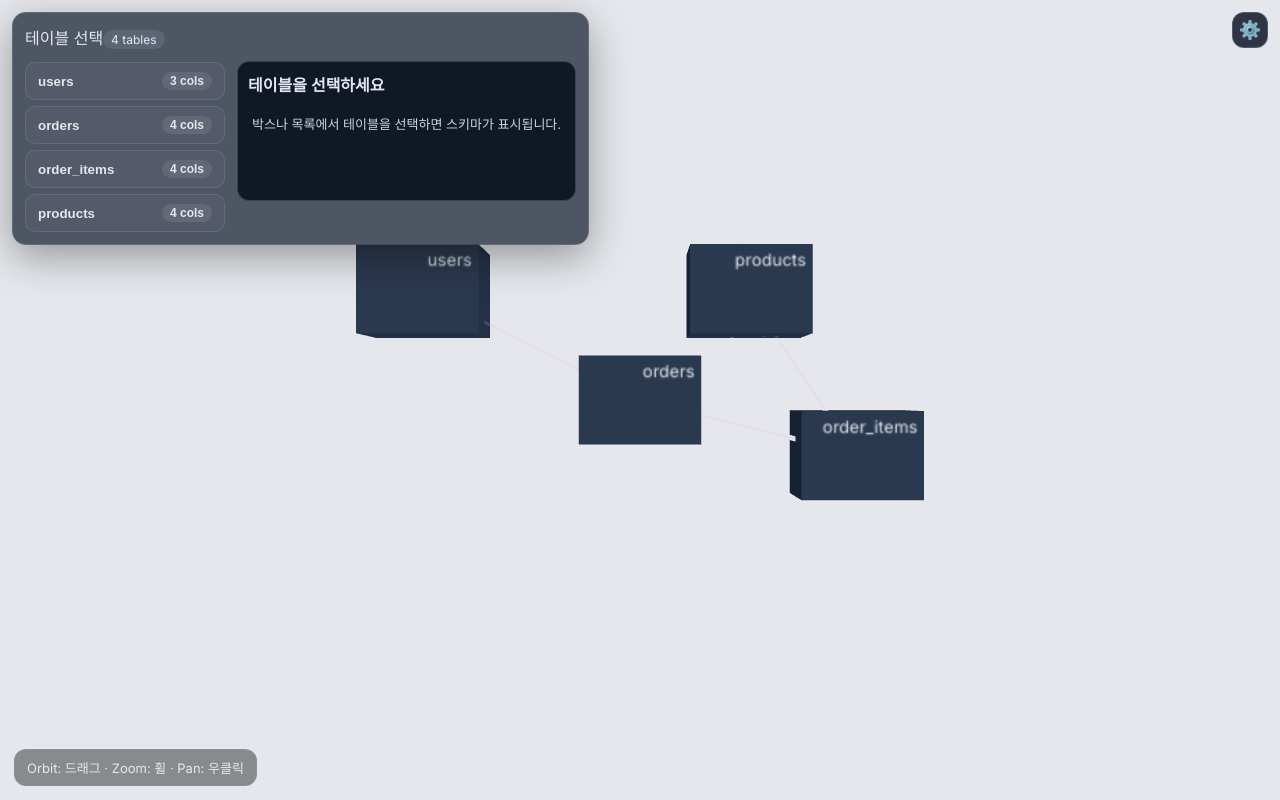
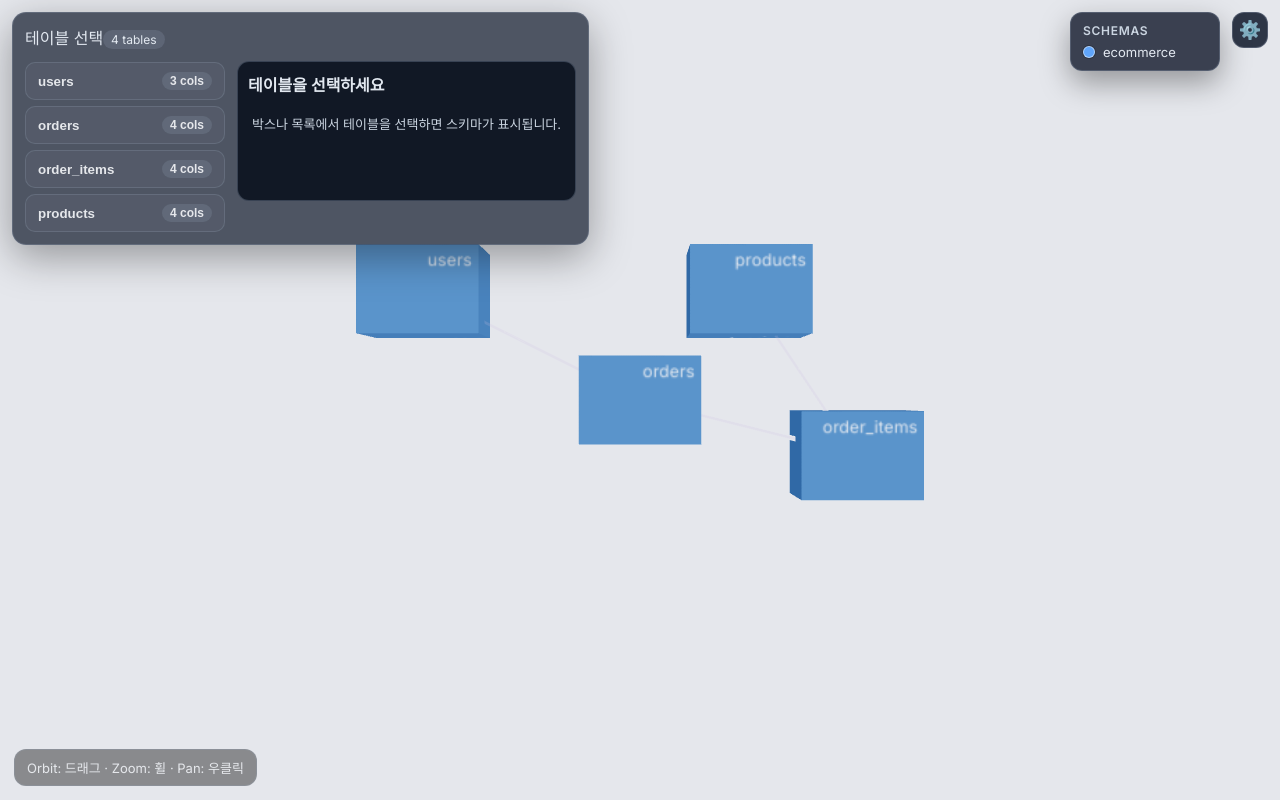
Before and after one commit to sqhtjs0104/visualdb, a React (Vite) app: page / in a window 1280 px wide. Built offline with nearby package versions, Linux system fonts and the light colour scheme.

Commit message:
Add schema color mapping and legend

```diff
--- a/src/components/Scene3D.tsx
+++ b/src/components/Scene3D.tsx
@@ -2,6 +2,72 @@ import React, { useCallback, useEffect, useMemo, useState } from 'react';
 import { Canvas, ThreeEvent } from '@react-three/fiber';
 import { Html, Line, OrbitControls } from '@react-three/drei';
 import { Relation, SchemaGraph, Table } from '../types';
+
+type SchemaColor = {
+  fill: string;
+  emissive: string;
+  activeFill: string;
+  activeEmissive: string;
+};
+
+const SCHEMA_COLOR_PALETTE = [
+  '#60a5fa',
+  '#34d399',
+  '#f59e0b',
+  '#a855f7',
+  '#f97316',
+  '#22d3ee',
+  '#f472b6',
+  '#38bdf8',
+  '#c084fc',
+  '#e879f9',
+];
+
+const DEFAULT_SCHEMA_COLOR: SchemaColor = {
+  fill: '#475569',
+  emissive: '#1f2937',
+  activeFill: '#4f46e5',
+  activeEmissive: '#4338ca',
+};
+
+function clamp(value: number, min: number, max: number) {
+  return Math.min(Math.max(value, min), max);
+}
+
+function adjustColor(hex: string, amount: number) {
+  const normalized = hex.replace('#', '');
+  const num = parseInt(normalized, 16);
+
+  const r = (num >> 16) & 255;
+  const g = (num >> 8) & 255;
+  const b = num & 255;
+
+  const transform = (channel: number) => {
+    if (amount >= 0) {
+      return clamp(Math.round(channel + (255 - channel) * amount), 0, 255);
+    }
+    return clamp(Math.round(channel * (1 + amount)), 0, 255);
+  };
+
+  const toHex = (channel: number) => channel.toString(16).padStart(2, '0');
+
+  return `#${toHex(transform(r))}${toHex(transform(g))}${toHex(transform(b))}`;
+}
+
+function buildSchemaColorMap(tables: Table[]): Record<string, SchemaColor> {
+  const schemas = Array.from(new Set(tables.map((table) => table.schema))).sort();
+
+  return schemas.reduce((acc, schema, index) => {
+    const baseColor = SCHEMA_COLOR_PALETTE[index % SCHEMA_COLOR_PALETTE.length];
+    acc[schema] = {
+      fill: baseColor,
+      emissive: adjustColor(baseColor, -0.45),
+      activeFill: adjustColor(baseColor, 0.18),
+      activeEmissive: adjustColor(baseColor, -0.1),
+    };
+    return acc;
+  }, {} as Record<string, SchemaColor>);
+}
 
 type TableInstance = {
   table: Table;
@@ -48,7 +114,13 @@ function useTableInstances(graph: SchemaGraph): TableInstance[] {
   }, [graph]);
 }
 
-function TableBox({ table, position, isActive, onSelect }: TableInstance & { isActive: boolean; onSelect: () => void }) {
+function TableBox({
+  table,
+  position,
+  isActive,
+  onSelect,
+  colors,
+}: TableInstance & { isActive: boolean; onSelect: () => void; colors: SchemaColor }) {
   const handlePointerOver = useCallback(() => {
     document.body.style.cursor = 'pointer';
   }, []);
@@ -82,7 +154,12 @@ function TableBox({ table, position, isActive, onSelect }: TableInstance & { isA
         }}
       >
         <boxGeometry args={[BOX_DIMENSIONS.width, BOX_DIMENSIONS.height, BOX_DIMENSIONS.depth]} />
-        <meshStandardMaterial color={isActive ? '#4f46e5' : '#475569'} emissive={isActive ? '#4338ca' : '#1f2937'} opacity={0.98} transparent />
+        <meshStandardMaterial
+          color={isActive ? colors.activeFill : colors.fill}
+          emissive={isActive ? colors.activeEmissive : colors.emissive}
+          opacity={0.98}
+          transparent
+        />
       </mesh>
       <Html
         transform
@@ -199,6 +276,7 @@ export function Scene3D({ graph, activeTable, onSelect }: SceneProps) {
   const instances = useTableInstances(graph);
   const nodeLookup = useMemo(() => Object.fromEntries(instances.map((i) => [i.table.name, i.position])), [instances]);
   const cameraPosition = useMemo(() => [0, 16, 0.001] as [number, number, number], []);
+  const schemaColorMap = useMemo(() => buildSchemaColorMap(graph.tables), [graph.tables]);
   const [hoveredRelation, setHoveredRelation] = useState<{
     relation: Relation;
     pointer: { x: number; y: number };
@@ -237,6 +315,7 @@ export function Scene3D({ graph, activeTable, onSelect }: SceneProps) {
             key={instance.table.name}
             {...instance}
             isActive={activeTable === instance.table.name}
+            colors={schemaColorMap[instance.table.schema] ?? DEFAULT_SCHEMA_COLOR}
             onSelect={() => onSelect(instance.table.name)}
           />
         ))}
@@ -261,6 +340,20 @@ export function Scene3D({ graph, activeTable, onSelect }: SceneProps) {
         })}
       </Canvas>
 
+      {Object.entries(schemaColorMap).length > 0 && (
+        <div className="schema-legend">
+          <div className="schema-legend__title">Schemas</div>
+          <div className="schema-legend__list">
+            {Object.entries(schemaColorMap).map(([schema, colors]) => (
+              <div key={schema} className="schema-legend__item">
+                <span className="schema-legend__swatch" style={{ background: colors.fill }} />
+                <span>{schema}</span>
+              </div>
+            ))}
+          </div>
+        </div>
+      )}
+
       {hoveredRelation && (
         <div
           className="relation-tooltip relation-tooltip--floating"
--- a/src/styles.css
+++ b/src/styles.css
@@ -399,6 +399,50 @@ small {
   margin-top: 12px;
 }
 
+.schema-legend {
+  position: absolute;
+  top: 12px;
+  right: 60px;
+  background: rgba(15, 23, 42, 0.8);
+  border: 1px solid rgba(148, 163, 184, 0.3);
+  border-radius: 12px;
+  padding: 10px 12px;
+  color: #e2e8f0;
+  box-shadow: 0 12px 30px rgba(0, 0, 0, 0.35);
+  z-index: 3;
+  min-width: 150px;
+}
+
+.schema-legend__title {
+  font-size: 12px;
+  font-weight: 700;
+  color: #cbd5e1;
+  text-transform: uppercase;
+  letter-spacing: 0.06em;
+  margin-bottom: 6px;
+}
+
+.schema-legend__list {
+  display: flex;
+  flex-direction: column;
+  gap: 6px;
+}
+
+.schema-legend__item {
+  display: inline-flex;
+  align-items: center;
+  gap: 8px;
+  font-size: 13px;
+}
+
+.schema-legend__swatch {
+  width: 12px;
+  height: 12px;
+  border-radius: 999px;
+  border: 1px solid rgba(255, 255, 255, 0.5);
+  box-shadow: 0 0 0 1px rgba(0, 0, 0, 0.2);
+}
+
 .control-card {
   background: rgba(255, 255, 255, 0.02);
   border: 1px solid rgba(148, 163, 184, 0.2);
```
